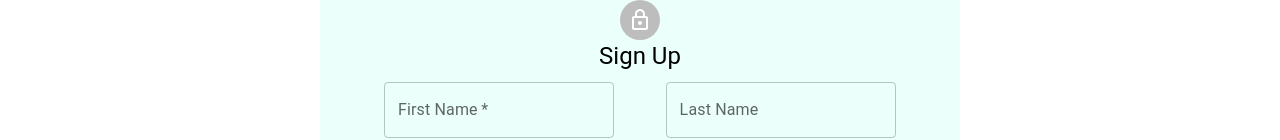
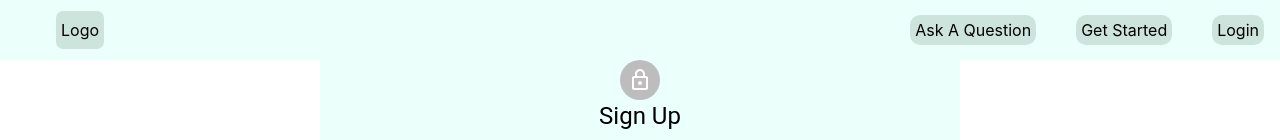
Before and after one commit to 120EE0692/GENoCADEMY, a React (Create React App) app: page / in a window 1280 px wide. Shown: the top 140 px of the page. Built offline with nearby package versions, Linux system fonts and the light colour scheme; no server answers.

Commit message:
chore: add navbar

```diff
--- a/src/screens/App.js
+++ b/src/screens/App.js
@@ -1,5 +1,4 @@
-
-import Navbar from "../components/Navbar"
+import Navbar from "../components/Navbar";
 
 import LogIn from "../components/User/LogIn";
 import SignUp from "../components/User/SignUp";
@@ -7,12 +6,12 @@ import { BrowserRouter as Router, Routes, Route } from "react-router-dom";
 import Playground from "./Play";
 import AuthState from "../context/AuthState";
 
-
 function App() {
   return (
     <>
       <AuthState>
         <Router>
+          <Navbar />
           <Routes>
             <Route exact path="/" element={<SignUp />}>
               {" "}
```
